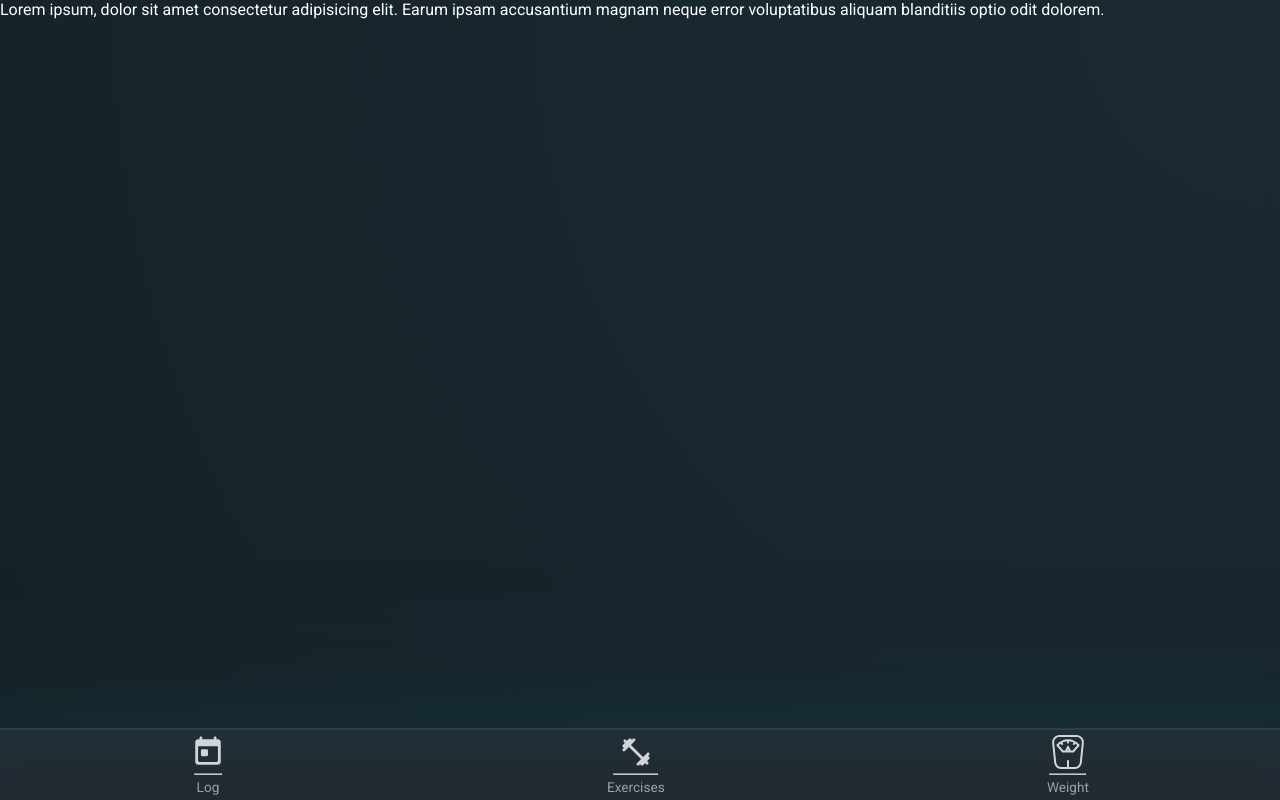
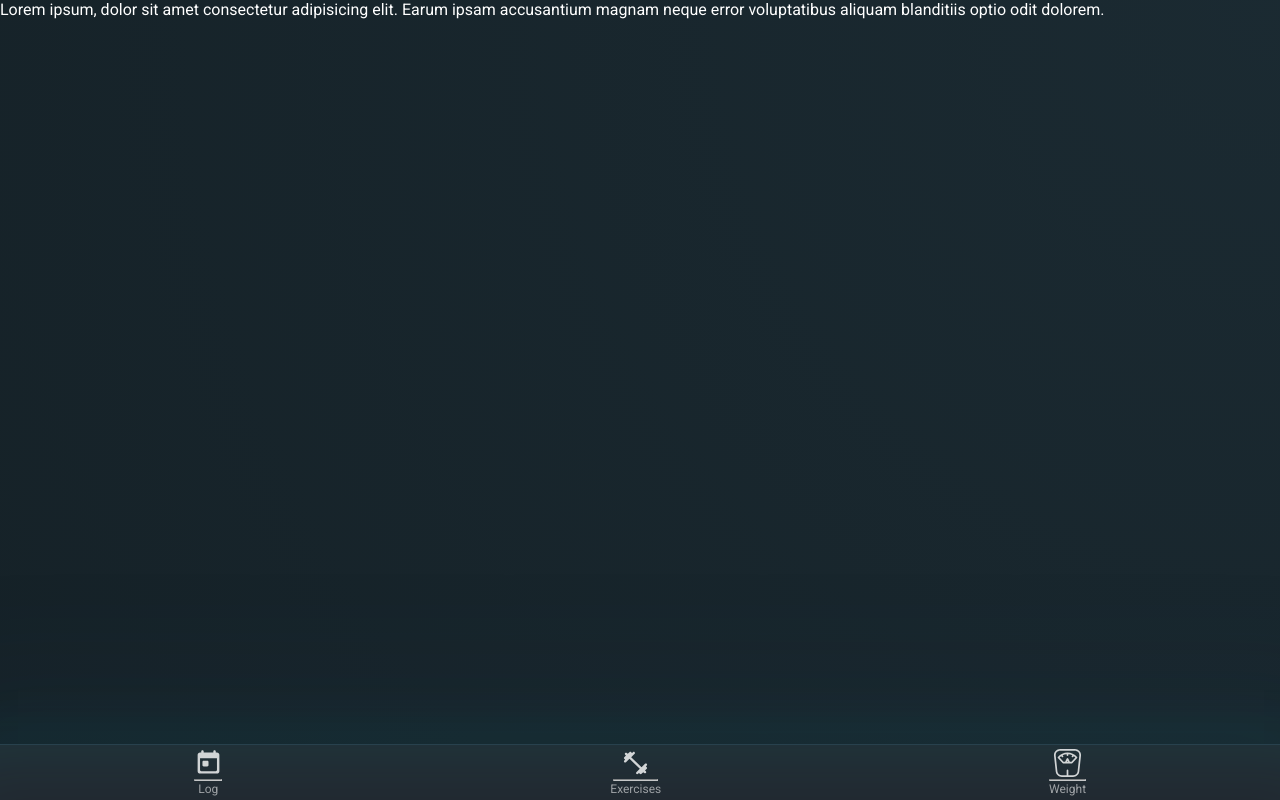
Before and after one commit to Drazhar/trainings-log, a website built with webpack: page public/index.html in a window 1280 px wide. Built offline with nearby package versions, Linux system fonts and the light colour scheme.

Commit message:
Adjusted the sizing of the nav bar slightly

```diff
--- a/public/style.scss
+++ b/public/style.scss
@@ -16,7 +16,7 @@ body {
   background-repeat: no-repeat;
 
   display: grid;
-  grid-template-rows: auto 4.5rem;
+  grid-template-rows: auto 3.5rem;
 }
 
 main {
@@ -25,10 +25,10 @@ main {
 
 nav {
   background-color: rgb(34, 41, 49);
-  border-top: 2px solid hsla(194, 50, 50, 0.2);
-  box-shadow: 0 0 7rem 5rem rgba(35, 69, 83, 0.07),
-    0 0 2rem 2rem rgba(19, 204, 193, 0.03),
-    inset 0 4rem 4rem -3rem rgba(19, 204, 193, 0.07);
+  border-top: 1px solid hsla(194, 50, 50, 0.2);
+  box-shadow: 0 0 7rem 5rem rgba(35, 69, 83, 0.08),
+    0 0 2rem 2rem rgba(19, 204, 193, 0.04),
+    inset 0 4rem 4rem -3rem rgba(19, 204, 193, 0.08);
 
   display: flex;
   align-items: center;
@@ -36,17 +36,17 @@ nav {
 }
 
 .nav-button {
-  font-size: 0.85em;
+  font-size: 0.75em;
   opacity: 0.8;
   background-color: none;
   display: flex;
   align-items: center;
   flex-direction: column;
   justify-content: space-between;
-  height: 85%;
+  height: 87%;
 
   img {
-    height: 2.1rem;
+    height: 1.8rem;
   }
 
   p {
```
